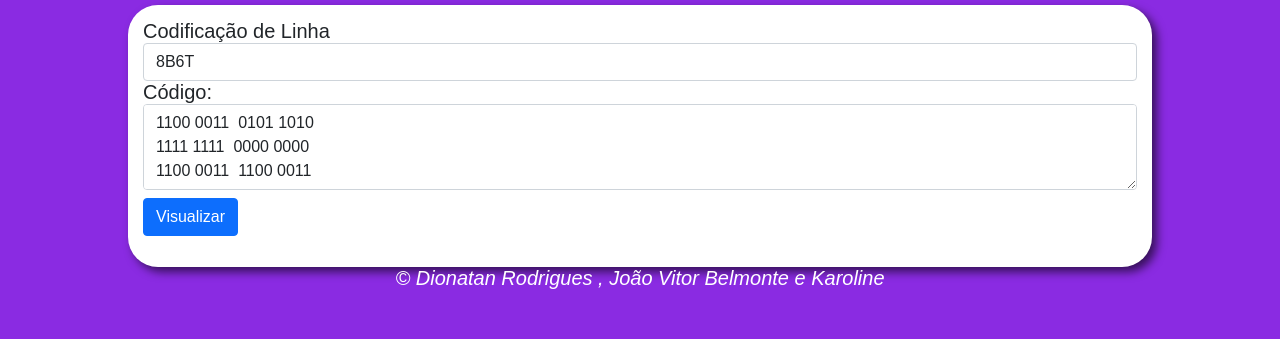
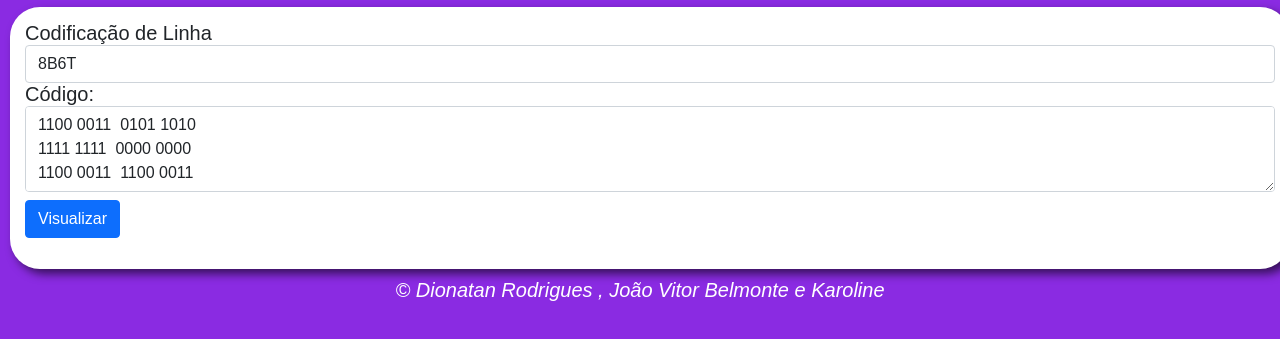
Before and after one commit to Dionatan2019Rodrigues/comunicacao-dados, a plain HTML site: page web/index.html in a window 1280 px wide. Shown: the part 51-390 px from the top of the page. Drawn offline with nearby package versions, Linux system fonts and the light colour scheme; a script that the page names is missing.

Commit message:
removendo limite de tamanho da section

```diff
--- a/web/estilo.css
+++ b/web/estilo.css
@@ -11,8 +11,8 @@ section{
     box-shadow: 5px 5px 10px rgba(0, 0, 0, 0.603);
     border-radius: 30px;
     padding: 15px;
-    margin: auto;
-    width: 80%;
+    margin: 10px;
+    width: 100%;
 }
 footer{
     color: white;
```
